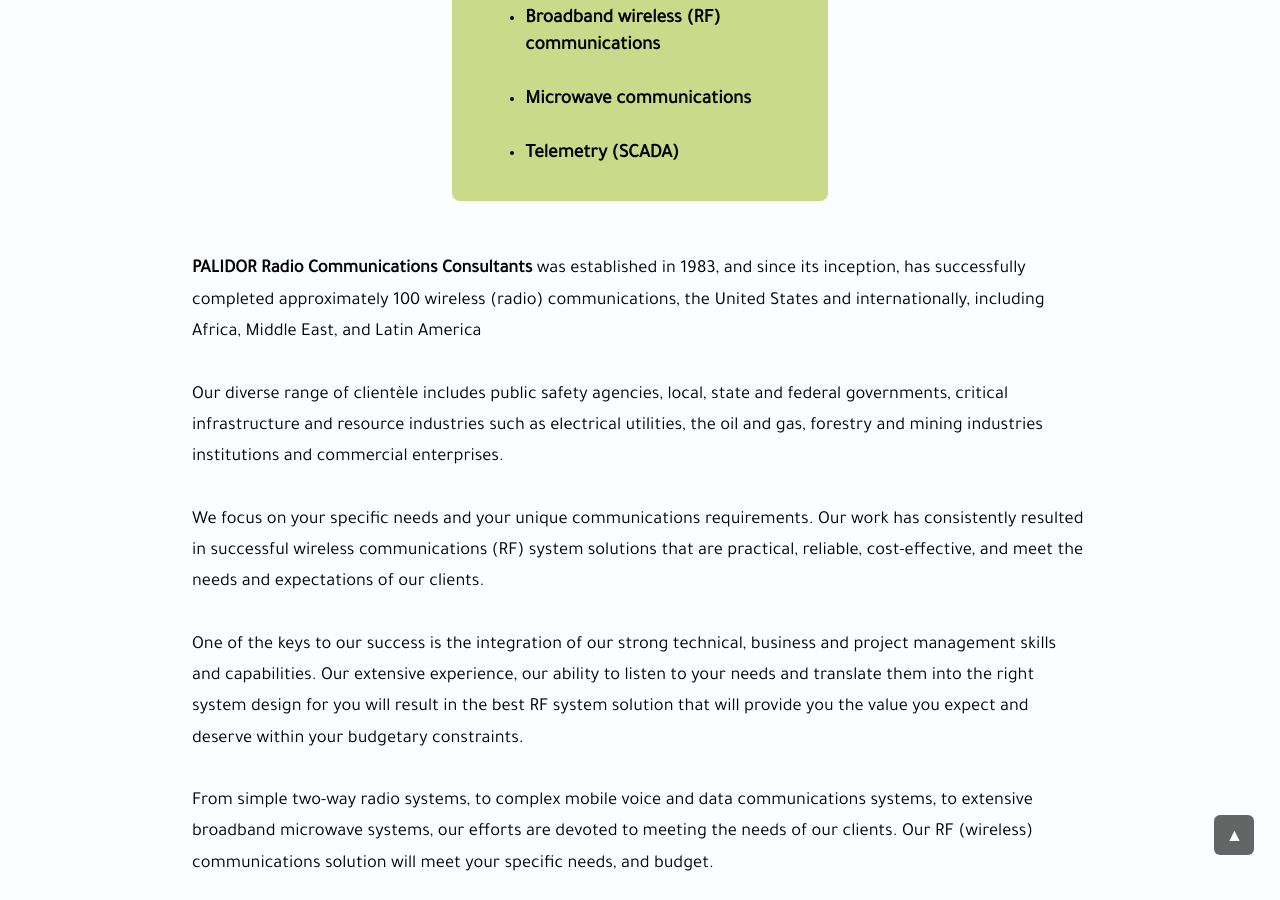
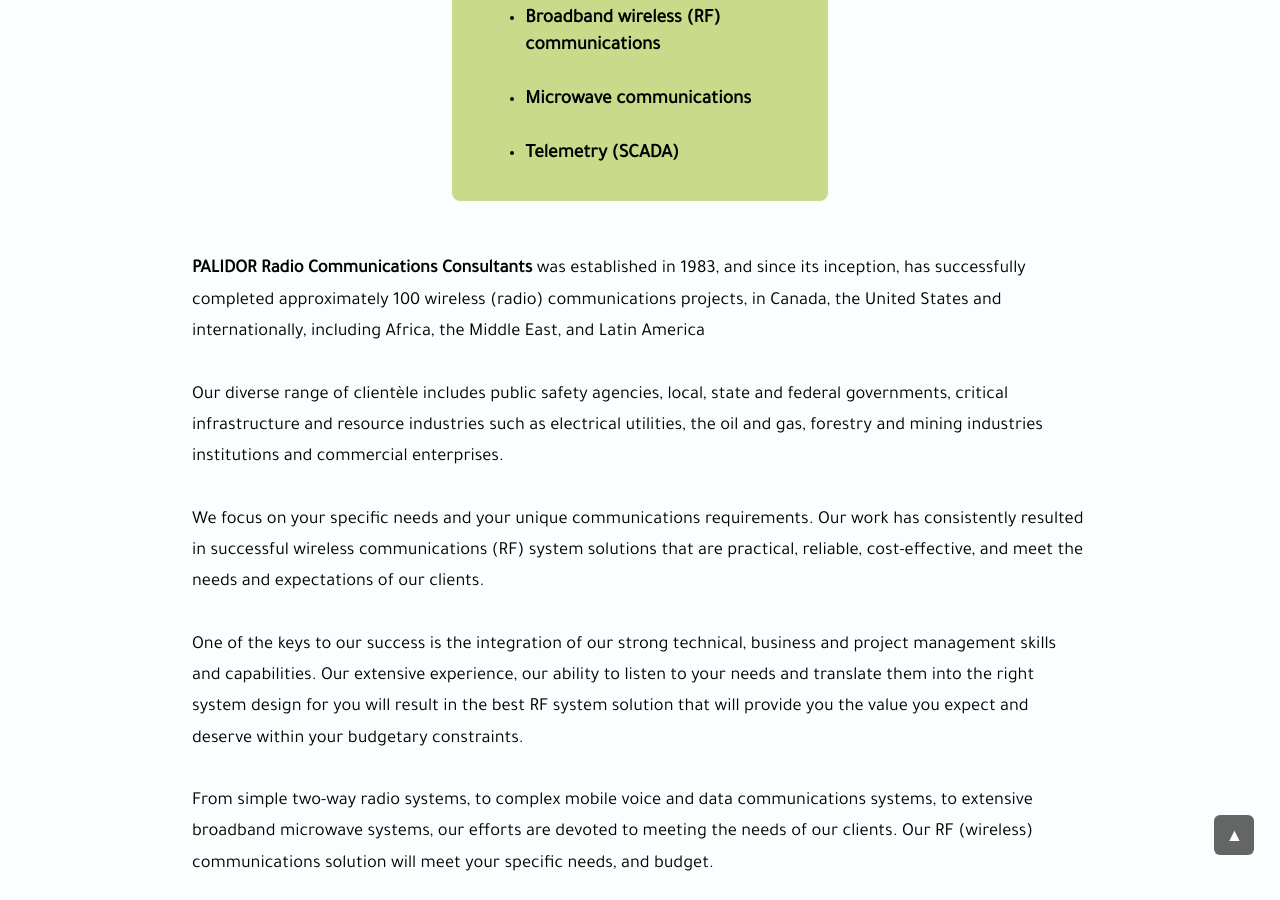
Before and after one commit to clxytn/clxytn.github.io, a Jekyll site: the page index.html, which Jekyll copies as it is, in a window 1280 px wide and 900 px high, scrolled down 2611 px. Built offline with Jekyll 4.4.1, drawn with Linux system fonts in a browser that asks for light colours.

Commit message:
Update index.html

```diff
--- a/index.html
+++ b/index.html
@@ -163,8 +163,8 @@
             </ul>
         </div><br>
         <p style="line-height: 1.7; text-align: left">
-            <strong>PALIDOR Radio Communications Consultants</strong> was established in 1983, and since its inception, has successfully completed approximately 100 wireless (radio) communications, the United States and internationally, including
-            Africa, Middle East, and Latin America<br><br> Our diverse range of clientèle includes public safety agencies, local, state and federal governments, critical infrastructure and resource industries such as electrical utilities, the oil and
+            <strong>PALIDOR Radio Communications Consultants</strong> was established in 1983, and since its inception, has successfully completed approximately 100 wireless (radio) communications projects, in Canada, the United States and internationally, including
+            Africa, the Middle East, and Latin America<br><br> Our diverse range of clientèle includes public safety agencies, local, state and federal governments, critical infrastructure and resource industries such as electrical utilities, the oil and
             gas, forestry and mining industries institutions and commercial enterprises.<br><br> We focus on your specific needs and your unique communications requirements. Our work has consistently resulted in successful wireless communications (RF)
             system solutions that are practical, reliable, cost-effective, and meet the needs and expectations of our clients.<br><br> One of the keys to our success is the integration of our strong technical, business and project management skills and
             capabilities. Our extensive experience, our ability to listen to your needs and translate them into the right system design for you will result in the best RF system solution that will provide you the value you expect and deserve within your
```
